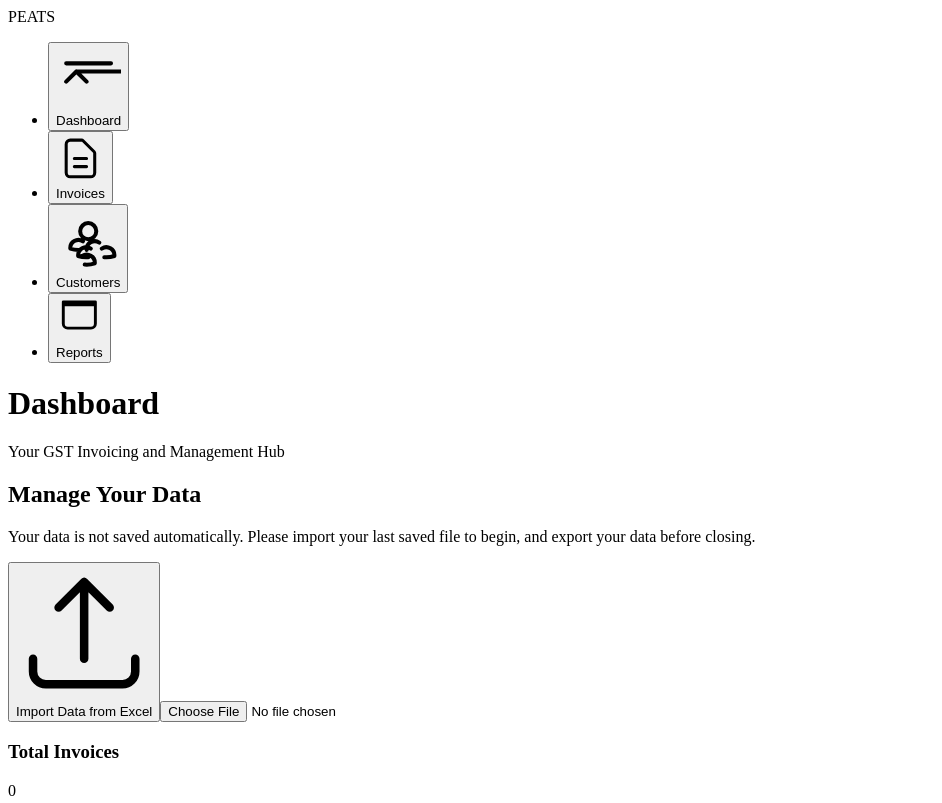
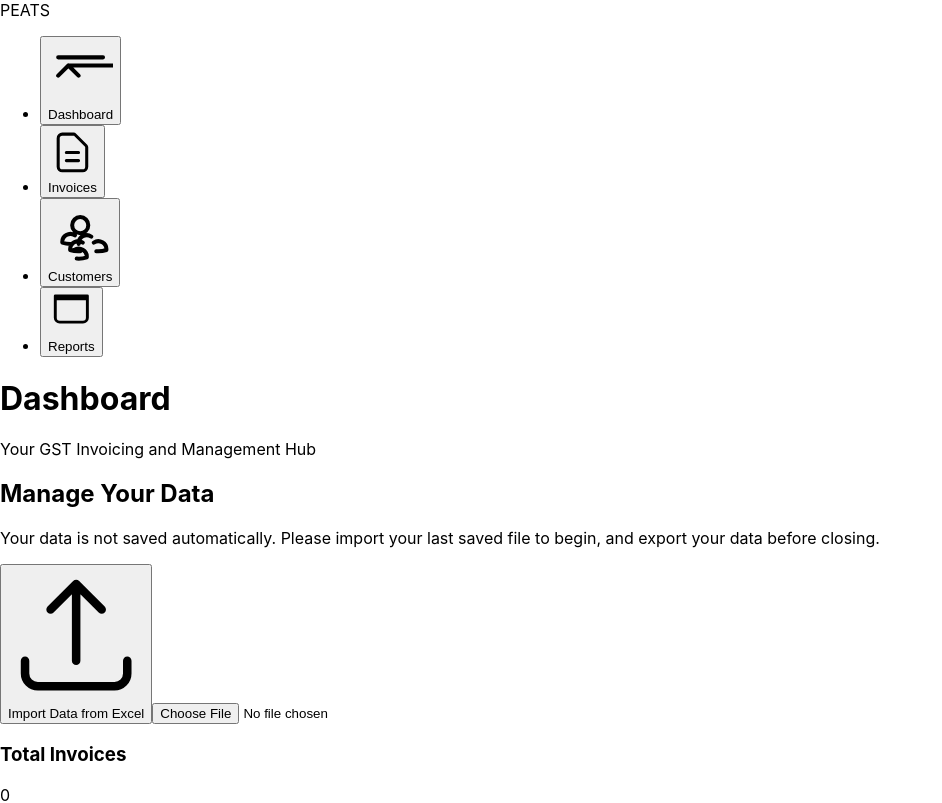
Before and after one commit to SanskarYadav640/PEATS_GST_APP, a React (Create React App) app: page / in a window 1280 px wide. Shown: the top 803 px of the page, without its empty margins (0-942 px from the left). Built offline with nearby package versions, Linux system fonts and the light colour scheme.

Commit message:
Fix: Rebuild package-lock.json for Netlify

```diff
--- a/src/index.css
+++ b/src/index.css
@@ -1,3 +1,17 @@
 @tailwind base;
 @tailwind components;
 @tailwind utilities;
+
+body {
+  margin: 0;
+  font-family: -apple-system, BlinkMacSystemFont, 'Segoe UI', 'Roboto', 'Oxygen',
+    'Ubuntu', 'Cantarell', 'Fira Sans', 'Droid Sans', 'Helvetica Neue',
+    sans-serif;
+  -webkit-font-smoothing: antialiased;
+  -moz-osx-font-smoothing: grayscale;
+}
+
+code {
+  font-family: source-code-pro, Menlo, Monaco, Consolas, 'Courier New',
+    monospace;
+}
```
Also changed, not shown: package.json (+9 -12 lines).
